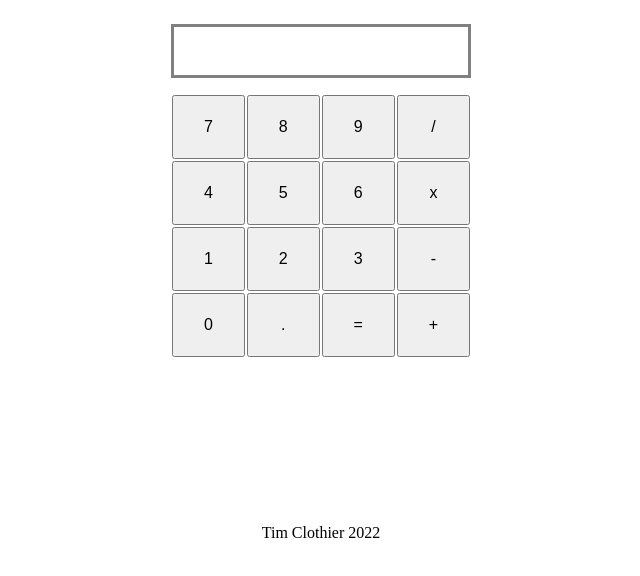
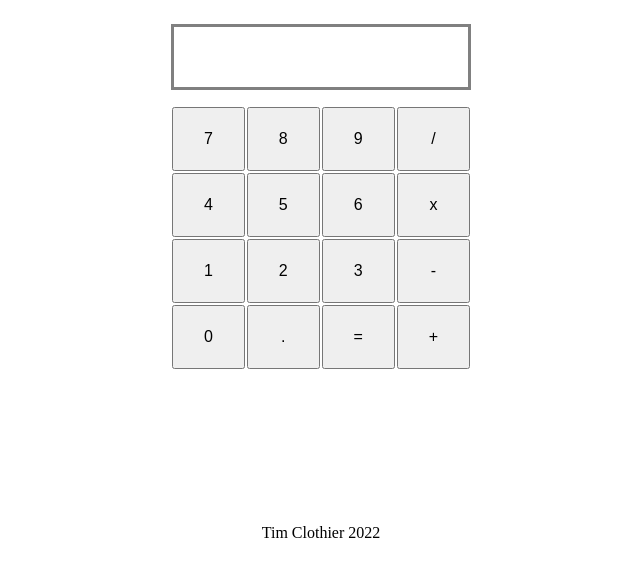
Before and after one commit to Joey-Schmoe/odin-calculator, a plain HTML site: page index.html in a window 1280 px wide. Shown: the whole page, without its empty margins (319-959 px from the left). Drawn offline with Linux system fonts and the light colour scheme.

Commit message:
Style calulator display

```diff
--- a/stylesheet.css
+++ b/stylesheet.css
@@ -14,9 +14,16 @@ footer {
 }
 
 #calculator-display {
-    height: 48px;
+    height: 36px;
     border: 3px solid gray;
     margin-bottom: 16px;
+    padding: 12px;
+
+    font-size: 24px;
+
+    display: flex;
+    align-items: center;
+    justify-content: flex-end;
 }
 
 #calculator-buttons {
```
